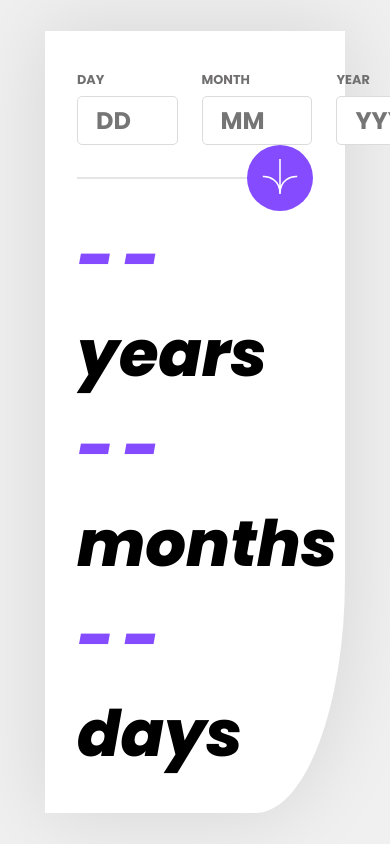
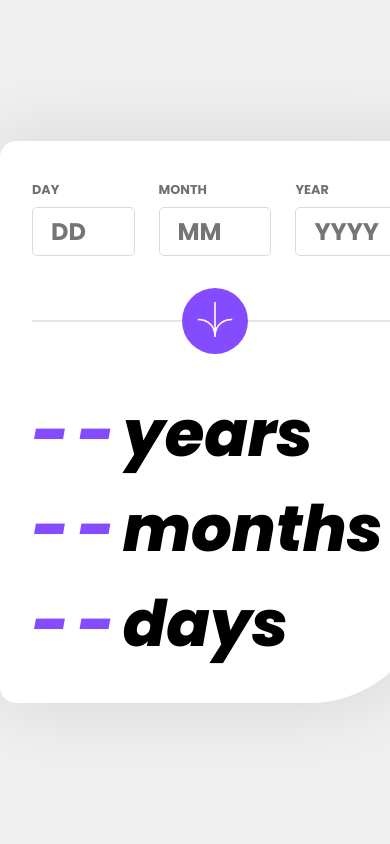
Before and after one commit to enzo-mir/age-calculator-app-main, a plain HTML site: page index.html in a window 390 px wide. Shown: the top 844 px of the page. Drawn offline with Linux system fonts and the light colour scheme.

Commit message:
style : app responsive

```diff
--- a/style.css
+++ b/style.css
@@ -51,11 +51,13 @@ main {
   background-color: #fff;
   box-shadow: 0 0 80px 5px rgba(0, 0, 0, 0.1);
   padding: 2em;
+  border-radius: 1em;
   border-bottom-right-radius: 30%;
-/*
-  @media screen and () {
+  min-width: 430px;
 
-  } */
+  @media screen and (max-width: 1200px) {
+    gap: 2em;
+  }
 }
 
 main > ul {
@@ -179,3 +181,28 @@ label {
   text-transform: uppercase;
   line-height: 4ch;
 }
+
+@media screen and (max-width: 650px) {
+  main {
+    border-bottom-right-radius: 7.5em;
+    & > ul {
+      width: 100%;
+      min-width: none;
+    }
+
+    & > div#buttonSection {
+      position: relative;
+      justify-items: center;
+
+      & > button {
+        z-index: 1;
+      }
+      & > hr {
+        position: absolute;
+        width: 100%;
+        left: 0;
+        z-index: 0;
+      }
+    }
+  }
+}
```
